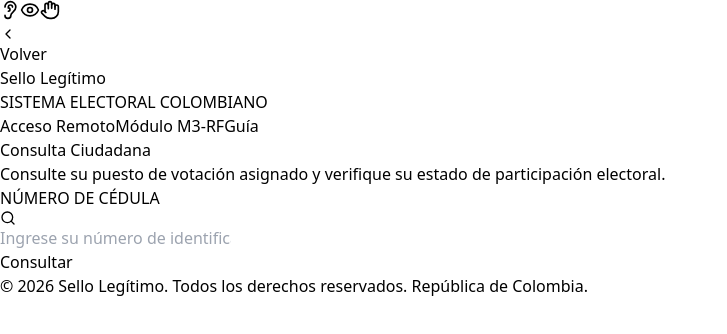
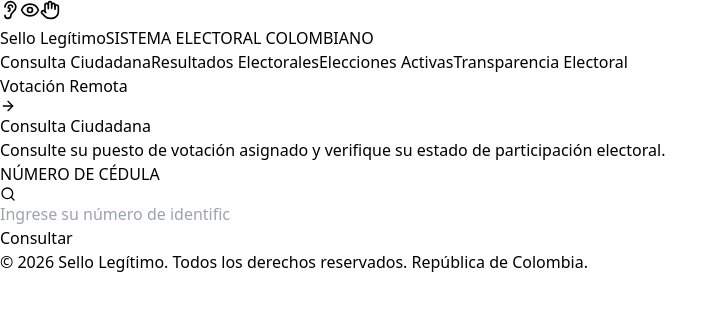
Before and after one commit to At-Sovereign-Technologies/sello-legitimo-frontend, a React (Vite) app: page /consulta-ciudadano in a window 1280 px wide. Shown: the top 334 px of the page, without its empty margins (0-727 px from the left). Built offline with nearby package versions, Linux system fonts and the light colour scheme; no server answers.

Commit message:
Fix: Headers fixed for services

```diff
--- a/src/pages/ConsultaCiudadano.tsx
+++ b/src/pages/ConsultaCiudadano.tsx
@@ -2,7 +2,7 @@
 import { Search, MapPin, CheckCircle, XCircle, Loader2 } from "lucide-react"
 import { getCitizen } from "../api/citizen.api"
 import type { CitizenResponse } from "../types/citizen"
-import Header from "../components/LoginHeader"
+import NavBar from "../components/NavBar"
 import Footer from "../components/Footer"
 
 const resolveApiError = (err: unknown, fallback: string): string => {
@@ -45,7 +45,7 @@
 
     return (
         <div className="min-h-screen flex flex-col bg-[#f5f6f7]">
-            <Header />
+            <NavBar />
 
             <main className="flex-1 px-6 py-10">
                 <div className="max-w-3xl mx-auto">
--- a/src/pages/Elecciones.tsx
+++ b/src/pages/Elecciones.tsx
@@ -2,14 +2,14 @@
 import { Calendar, Loader2, AlertCircle, Vote, Search } from "lucide-react"
 import { getActiveElections } from "../api/elections.api"
 import type { Election } from "../types/elections"
-import Header from "../components/LoginHeader"
+import NavBar from "../components/NavBar"
 import Footer from "../components/Footer"
 
 const statusConfig: Record<string, { label: string; bg: string; text: string }> = {
     ACTIVE: { label: "Activa", bg: "bg-green-100", text: "text-green-700" },
     UPCOMING: { label: "Próxima", bg: "bg-blue-100", text: "text-blue-700" },
     COMPLETED: { label: "Finalizada", bg: "bg-gray-100", text: "text-gray-600" },
-    FINISHED:   { label: "Finalizada", bg: "bg-gray-100",  text: "text-gray-600" },
+    FINISHED: { label: "Finalizada", bg: "bg-gray-100", text: "text-gray-600" },
 
 }
 
@@ -71,7 +71,7 @@
 
     return (
         <div className="min-h-screen flex flex-col bg-[#f5f6f7]">
-            <Header />
+            <NavBar />
 
             <main className="flex-1 px-6 py-10">
                 <div className="max-w-4xl mx-auto">
--- a/src/pages/Resultados.tsx
+++ b/src/pages/Resultados.tsx
@@ -4,7 +4,7 @@
 import { getActiveElections } from "../api/elections.api"
 import type { ElectionResults } from "../types/results"
 import type { Election } from "../types/elections"
-import Header from "../components/LoginHeader"
+import NavBar from "../components/NavBar"
 import Footer from "../components/Footer"
 import type { CandidateResult } from "../types/results"
 
@@ -84,7 +84,7 @@
 
     return (
         <div className="min-h-screen flex flex-col bg-[#f5f6f7]">
-            <Header />
+            <NavBar />
 
             <main className="flex-1 px-6 py-10">
                 <div className="max-w-4xl mx-auto">
--- a/src/pages/Transparencia.tsx
+++ b/src/pages/Transparencia.tsx
@@ -4,7 +4,7 @@
 import { getActiveElections } from "../api/elections.api"
 import type { TransparencyResponse, TransparencyRecord } from "../types/transparency"
 import type { Election } from "../types/elections"
-import Header from "../components/LoginHeader"
+import NavBar from "../components/NavBar"
 import Footer from "../components/Footer"
 
 function RecordTimeline({ records }: { records: TransparencyRecord[] }) {
@@ -90,7 +90,7 @@
 
     return (
         <div className="min-h-screen flex flex-col bg-[#f5f6f7]">
-            <Header />
+            <NavBar />
 
             <main className="flex-1 px-6 py-10">
                 <div className="max-w-5xl mx-auto">
```
